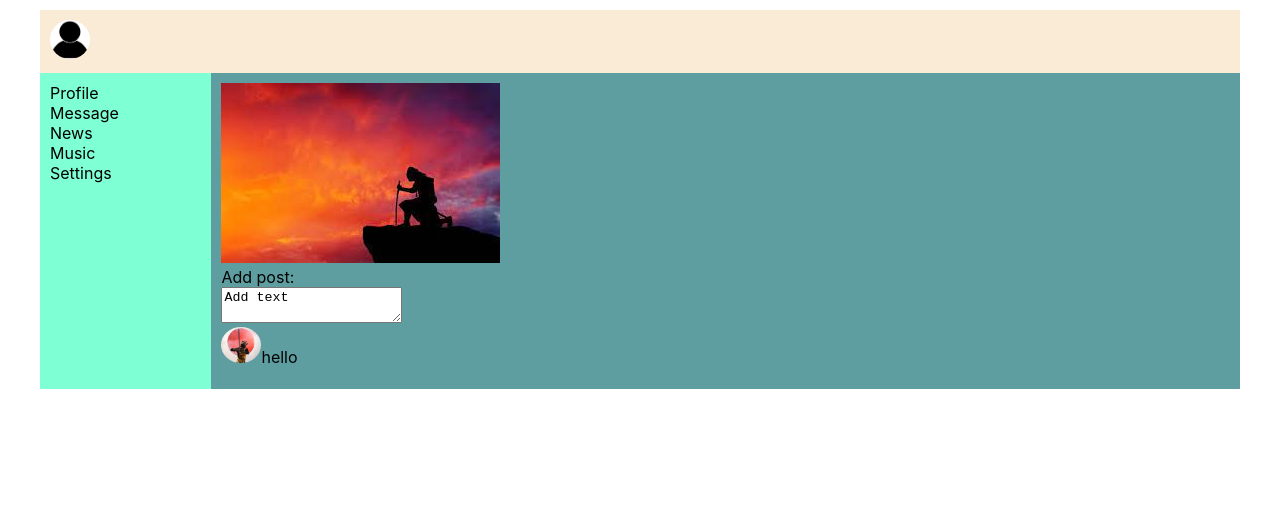
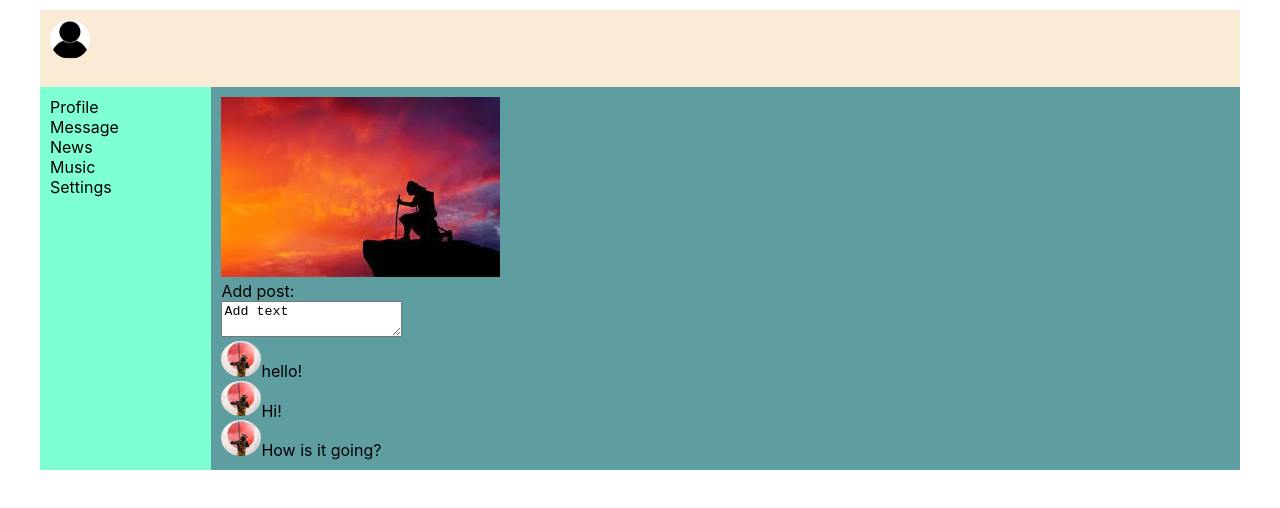
Before and after one commit to AliaksandrLiubanets/sn_typescript, a React (Create React App) app: page / in a window 1280 px wide. Shown: the top 508 px of the page. Built offline with nearby package versions, Linux system fonts and the light colour scheme.

Commit message:
Add props in Posts component and type PostsPropsType

```diff
--- a/src/components/Profile/AddPost/AddPost.tsx
+++ b/src/components/Profile/AddPost/AddPost.tsx
@@ -6,7 +6,9 @@ function AddPost() {
     return <div className={s.addPost}>
         <div>Add post:</div>
         <textarea>Add text</textarea>
-        <Posts />
+        <Posts post={'hello!'}/>
+        <Posts post={'Hi!'}/>
+        <Posts post={'How is it going?'}/>
     </div>
 }
 
--- a/src/components/Profile/AddPost/Posts/Posts.tsx
+++ b/src/components/Profile/AddPost/Posts/Posts.tsx
@@ -2,10 +2,14 @@ import React from "react";
 import samurai from '../../../../assets/samurai_ava.jpg'
 import s from './Posts.module.css'
 
-function Posts() {
+type PostsPropsType = {
+    post: string
+}
+
+function Posts(props: PostsPropsType) {
     return <div className={s.post}>
             <img src={samurai} alt={'samurai'}/>
-        <span>hello</span>
+        <span>{props.post}</span>
     </div>
 }
 
```
